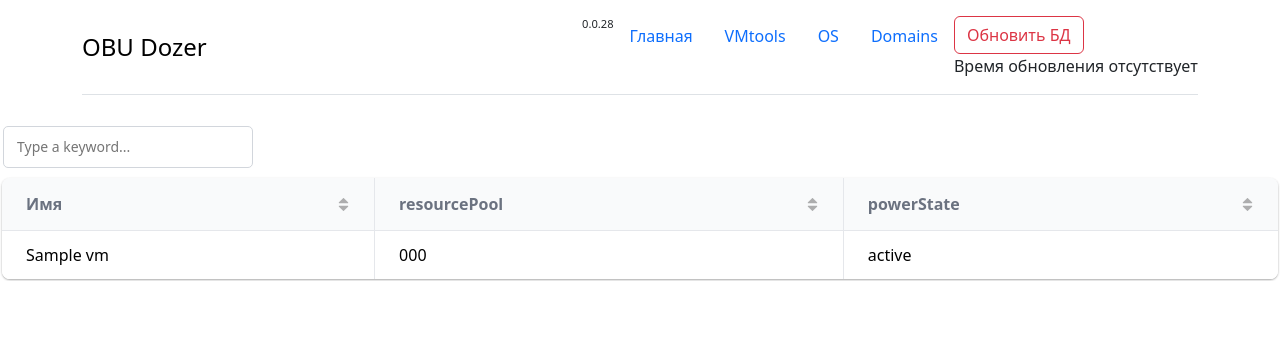
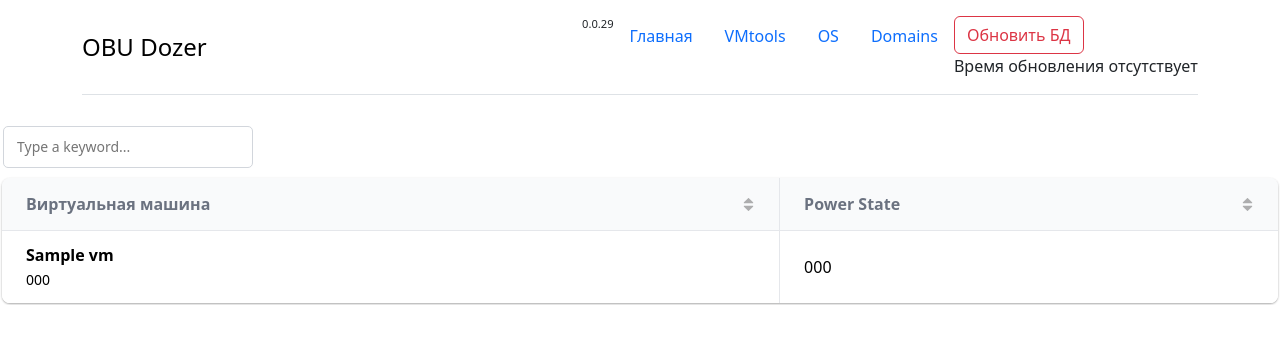
Before and after one commit to Braminn/obudozer, a Django app: page / in a window 1280 px wide. Shown: the top 344 px of the page. Run offline with Django 4.2, Linux system fonts and the light colour scheme; tables that the repository leaves empty hold one stand-in row (values such as "Sample post"); some libraries are stand-ins or nearby versions.

Commit message:
0.0.29 Отображение нескольких значений в ячейке

```diff
--- a/dozer/vmconnectapp/templates/vmconnectapp/base.html
+++ b/dozer/vmconnectapp/templates/vmconnectapp/base.html
@@ -26,7 +26,7 @@
         <a href="/" class="d-flex align-items-center mb-3 mb-md-0 me-md-auto link-body-emphasis text-decoration-none">
             <span class="fs-4">OBU Dozer</span><br>
         </a>
-        <span style="font-size: 70%">0.0.28           </span>
+        <span style="font-size: 70%">0.0.29           </span>
         <ul class="nav nav-pills">
             <li class="nav-item"><a href="/" class="nav-link">Главная</a></li>
             <li class="nav-item"><a href="/vmtools" class="nav-link">VMtools</a></li>
--- a/dozer/vmconnectapp/templates/vmconnectapp/index.html
+++ b/dozer/vmconnectapp/templates/vmconnectapp/index.html
@@ -11,48 +11,30 @@
             .then(data => {
                 new gridjs.Grid({
                     columns: [
-                        { id: "id", name: "ID", hidden: true }, // Добавляем id
-                        { id: "name", name: "Имя",
-                          attributes: (cell, row) => ({
-                              contentEditable: false,
-                              onBlur: (event) => updateData(event, row.cells[0].data, "name") // передаем id
-                          })
+                        { id: "id", name: "ID", hidden: true }, // Скрытый ID
+                        {
+                            name: "Виртуальная машина",
+                            formatter: (cell, row) => gridjs.html(`
+                                <div>
+                                    <strong>${row.cells[1].data}</strong> <br>
+                                    <small>${row.cells[2].data}</small>
+                                </div>
+                            `)
                         },
-                        { id: "resourcePool", name: "resourcePool", sort: true,
-                          attributes: (cell, row) => ({
-                              contentEditable: false,
-                              onBlur: (event) => updateData(event, row.cells[0].data, "resourcePool") // передаем id
-                          })
-                        },
-                        { id: "powerState", name: "powerState",
-                          attributes: (cell, row) => ({
-                              contentEditable: false,
-                              onBlur: (event) => updateData(event, row.cells[0].data, "powerState") // передаем id
-                          })
-                        },
+                        { id: "powerState", name: "Power State" }
                     ],
-                    data: data.data,
+                    data: data.data.map(vm => [
+                        vm.id,
+                        vm.name,
+                        vm.resourcePool,
+                        vm.powerState
+                    ]),
                     search: true,
                     sort: true,
                 }).render(document.getElementById("table-container"));
             });
-
-        function updateData(event, id, field) {
-            let newValue = event.target.innerText;
-            fetch(`api/v1/data/update/`, {
-                method: "POST",
-                headers: { "Content-Type": "application/json", "X-CSRFToken": getCSRFToken() },
-                body: JSON.stringify({ id: id, field: field, value: newValue })
-            }).then(response => response.json())
-              .then(data => console.log(data));
-        }
-
-        function getCSRFToken() {
-            return document.cookie.split('; ')
-                .find(row => row.startsWith('csrftoken'))
-                ?.split('=')[1];
-        }
     });
 </script>
 
+
 {% endblock content %}
--- a/requirements.txt
+++ b/requirements.txt
@@ -3,6 +3,7 @@ astroid==3.2.4
 backports.zoneinfo==0.2.1; python_version < "3.9"
 dill==0.3.9
 Django==4.2.14
+djangorestframework==3.15.2
 isort==5.13.2
 mccabe==0.7.0
 platformdirs==4.3.6
```
